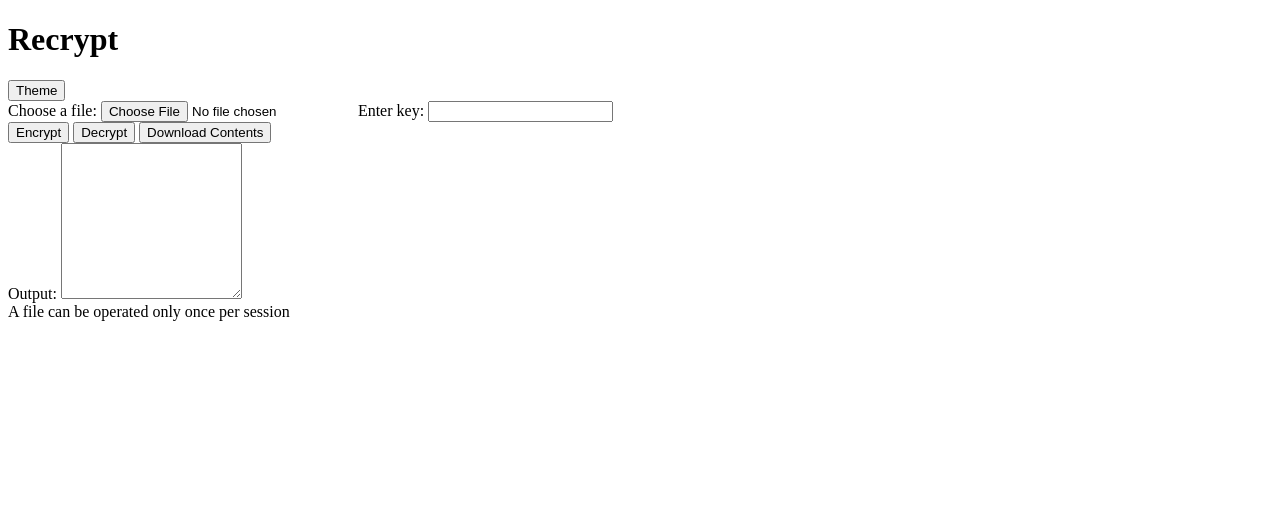
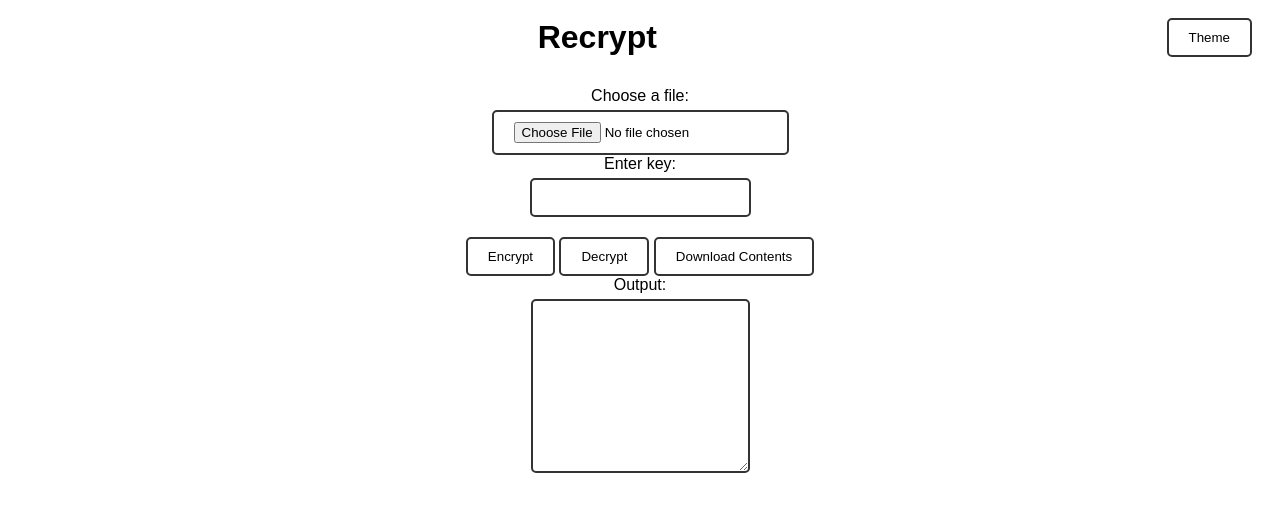
Before and after one commit to Distrosian/recrypt, a plain HTML site: page index.html in a window 1280 px wide. Drawn offline with Linux system fonts and the light colour scheme.

Commit message:
index.html

```diff
--- a/index.html
+++ b/index.html
@@ -4,7 +4,65 @@
 <meta charset="UTF-8">
 <meta name="viewport" content="width=device-width, initial-scale=1.0">
 <title>Recrypt</title>
-<link rel="stylesheet" href="styles.css">
+<style>
+    body {
+        font-family: Arial, sans-serif;
+        text-align: center;
+        background-color: white;
+        color: black;
+        transition: background-color 0.3s, color 0.3s;
+    }
+
+    .dark-theme {
+        background-color: black;
+        color: white;
+    }
+
+    header {
+        display: flex;
+        justify-content: space-between;
+        align-items: center;
+        padding: 10px 20px;
+    }
+
+    header h1 {
+        margin: 0 auto;
+        color: var(--text-color);
+    }
+
+    main {
+        padding: 20px;
+    }
+
+    .file-section, .output-section {
+        margin-bottom: 20px;
+    }
+
+    .file-label, .key-label, .output-label {
+        display: block;
+        margin-bottom: 5px;
+    }
+
+    input[type="file"], input[type="text"], button, textarea {
+        padding: 10px 20px;
+        border: 2px solid #333;
+        background-color: white;
+        color: black;
+        border-radius: 5px;
+        cursor: pointer;
+        transition: background-color 0.3s, color 0.3s, border-color 0.3s;
+    }
+
+    input[type="file"]:hover, input[type="text"]:focus, button:hover, .theme-btn:hover {
+        outline: 2px solid #333;
+        outline-offset: -2px;
+        transition: outline 0.3s ease-in-out;
+    }
+
+    .hidden {
+        display: none;
+    }
+</style>
 </head>
 <body>
 <header>
```
